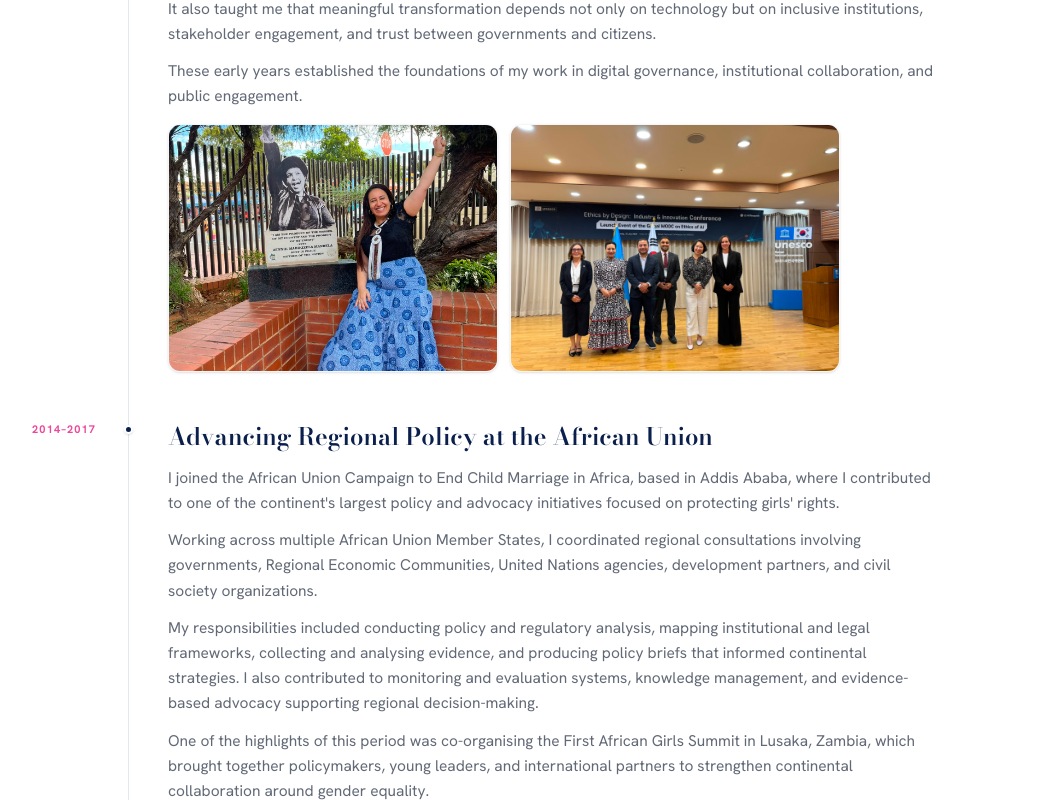
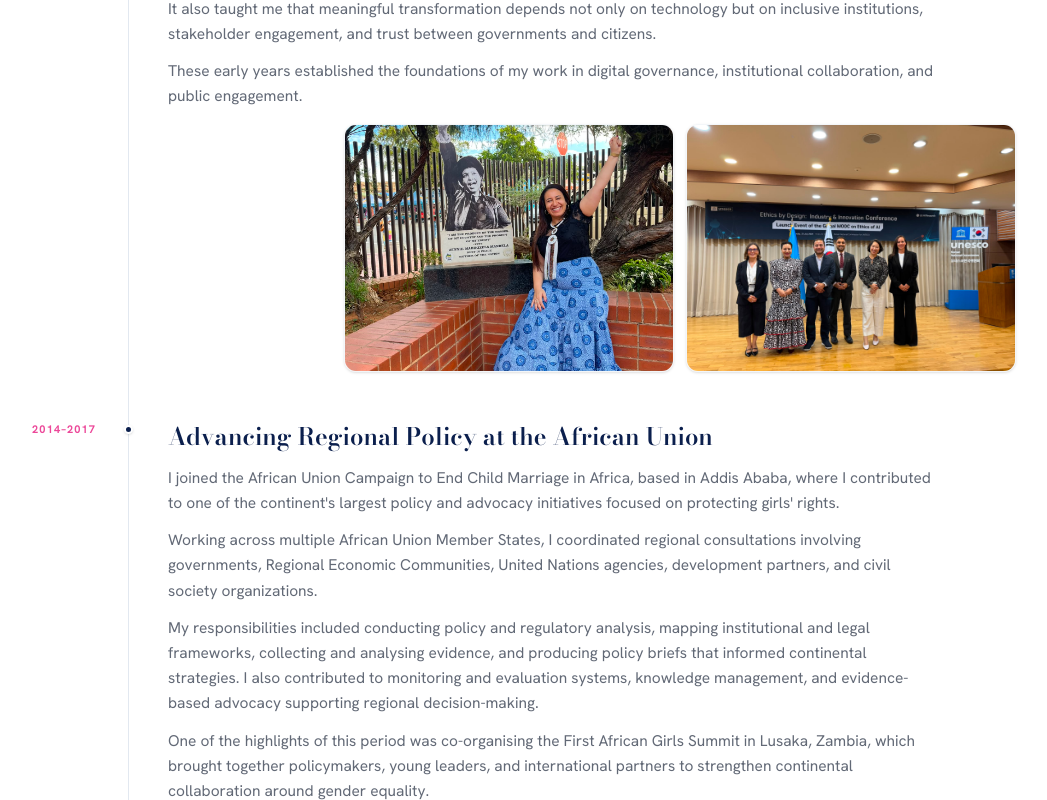
Before and after one commit to victorfaruna/maha-portfolio-site, a Next.js app: page /about in a window 1280 px wide. Shown: the part 3860-4660 px from the top of the page, without its empty margins (40-1087 px from the left). Built offline with nearby package versions, Linux system fonts and the light colour scheme.

Commit message:
Center timeline image grids with mx-auto

```diff
--- a/src/app/about/page.tsx
+++ b/src/app/about/page.tsx
@@ -287,7 +287,7 @@ export default function AboutPage() {
                     {item.content}
                   </div>
                   {item.images && item.images.length > 0 && (
-                    <div className="mt-4 grid grid-cols-2 gap-3 max-w-2xl">
+                    <div className="mt-4 grid grid-cols-2 gap-3 max-w-2xl mx-auto">
                       {item.images.map((src: string, i: number) => (
                         <div key={i} className="overflow-hidden rounded-xl border border-border/40 shadow-sm aspect-[4/3]">
                           <img
@@ -453,7 +453,7 @@ export default function AboutPage() {
                     {item.content}
                   </div>
                   {item.images && item.images.length > 0 && (
-                    <div className="mt-4 grid grid-cols-2 gap-3 max-w-2xl">
+                    <div className="mt-4 grid grid-cols-2 gap-3 max-w-2xl mx-auto">
                       {item.images.map((src: string, i: number) => (
                         <div key={i} className="overflow-hidden rounded-xl border border-border/40 shadow-sm aspect-[4/3]">
                           <img
```
